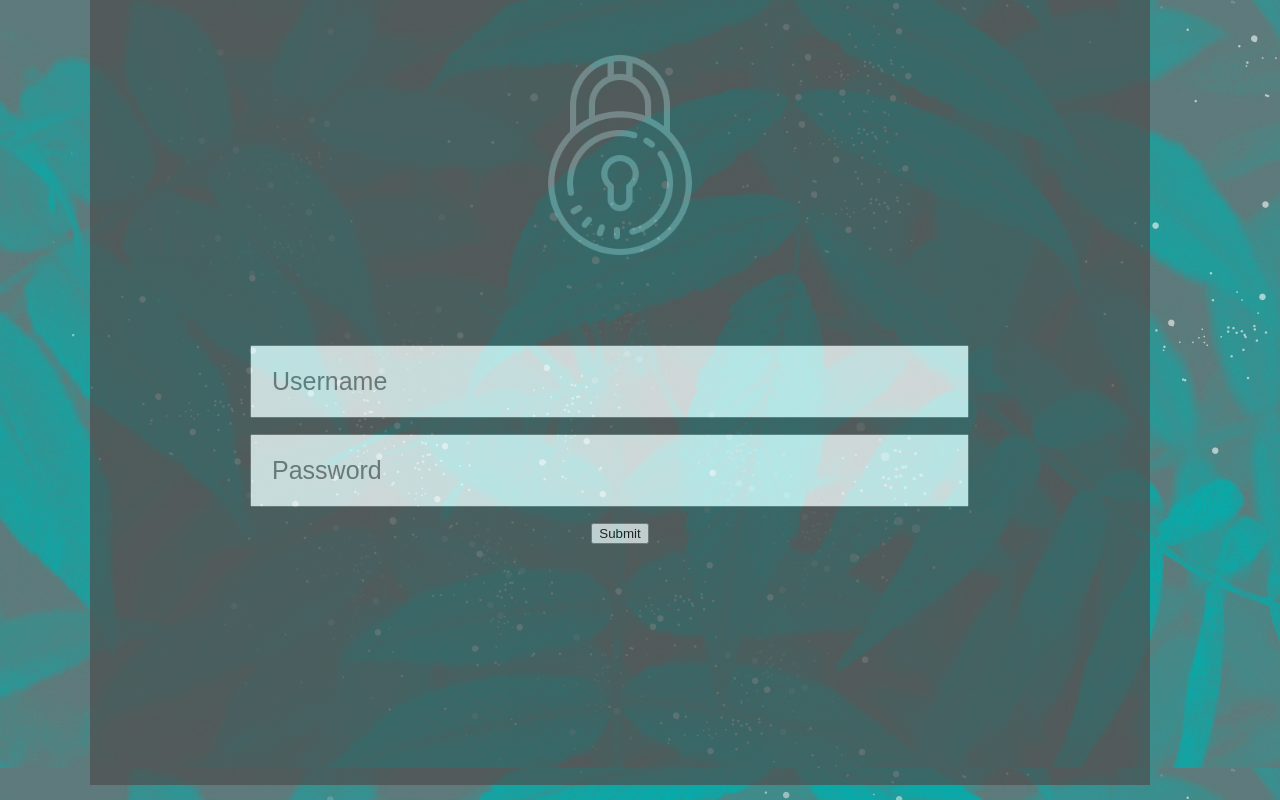
After one commit to nkhachan/djangowebsite, a Django app: page /login/ in a window 1280 px wide. The commit adds this page. Run offline with Django 3.2, Linux system fonts and the light colour scheme.

Commit message:
working form no db added

```diff
--- /dev/null
+++ b/mainpage/forms.py
@@ -0,0 +1,8 @@
+from django import forms
+
+
+class LoginForm(forms.Form):
+    username = forms.CharField(label='',
+                    widget=forms.TextInput(attrs={'placeholder': 'Username'}))
+    password = forms.CharField(label='',
+                    widget=forms.TextInput(attrs={'placeholder': 'Password'}))
--- a/mainpage/templates/index.html
+++ b/mainpage/templates/index.html
@@ -28,7 +28,7 @@
                 <a href="#experience">Experience</a>
                 <a href="#activities">Activities</a>
                 <a href="{% static 'resources/Resume20.pdf' %}">Resume</a>
-                <a href="/anime/">Anime</a>
+                <a href="/login/">Login</a>
             </div>
 
 
--- /dev/null
+++ b/mainpage/templates/login.html
@@ -0,0 +1,32 @@
+{% load static %}
+
+<!DOCTYPE html>
+<html lang="en">
+<head>
+    <meta charset="UTF-8">
+    <title>Login</title>
+    <link rel="stylesheet" href="{% static 'css/login.css' %}" type="text/css" />
+</head>
+<body>
+
+<div class="container">
+
+    <!--<form action="/login/" method="post">
+        <img src="{% static 'img/icons/lock.png' %}" alt="Lock">
+        <input id="username" class="inputfields" type="text" name="username" placeholder="Username" required>
+        &nbsp
+        <input id="password" class="inputfields" type="password" name="password" placeholder="Password" required>
+        &nbsp
+        <input class="submitbutton" type="submit" value="Submit">
+    </form>-->
+
+    <img src="{% static 'img/icons/lock.png' %}" alt="Lock">
+    <form method="post">
+        {% csrf_token %}
+        {{ form.as_p }}
+        <button class="submitbutton" type="submit">Submit</button>
+    </form>
+</div>
+
+</body>
+</html>
--- a/mainpage/views.py
+++ b/mainpage/views.py
@@ -1,8 +1,24 @@
 from django.shortcuts import render
 from django.views.generic import TemplateView # Import TemplateView
+from .forms import LoginForm
 
 class HomePageView(TemplateView):
     template_name = "index.html"
 
 class RecommendationsView(TemplateView):
-    template_name = "anime.html"
+    template_name = "login.html"
+
+    def get(self, request, *args, **kwargs):
+        form = LoginForm()
+        return render(request, self.template_name, {'form': form})
+
+    def post(self, request, *args, **kwargs):
+
+        form = LoginForm(request.POST)
+
+        if form.is_valid():
+            username = form.cleaned_data['username']
+            password = form.cleaned_data['password']
+
+        return render(request, self.template_name, {'form': form, 'username': username,
+                                                    'password': password})
--- a/myWEBSITE/urls.py
+++ b/myWEBSITE/urls.py
@@ -20,5 +20,5 @@ from mainpage import views
 urlpatterns = [
     url(r'^admin/', admin.site.urls),
     path('', views.HomePageView.as_view()), # tell django to read urls.py in example app
-    path('anime/', views.RecommendationsView.as_view())
+    path('login/', views.RecommendationsView.as_view())
 ]
--- a/static/css/login.css
+++ b/static/css/login.css
@@ -44,6 +44,17 @@ img {
     right: 0;
 }
 
+.inputfields{
+    display: block;
+    margin: 0 auto;
+}
+
+.submitbutton {
+    display: block;
+    text-align: center;
+    margin: 0 auto;
+}
+
 .btn-group button {
     position: relative;
     background-color: #303030;
@@ -55,19 +66,3 @@ img {
     font-size: 50px;
     border-color: black;
 }
-
-
-
-/* Set a style for all buttons */
-#submit {
-    background-color: #4CAF50;
-    color: white
-    cursor: pointer;
-    width: 75%;
-    padding: 20px 20px;
-    margin-top: 50px;
-    font-size: 30px;
-    border: none;
-    margin-left: 100px;
-    color: white;
-}
```
Also changed, not shown: mainpage/templates/anime.html (deleted, +0 -28 lines).
